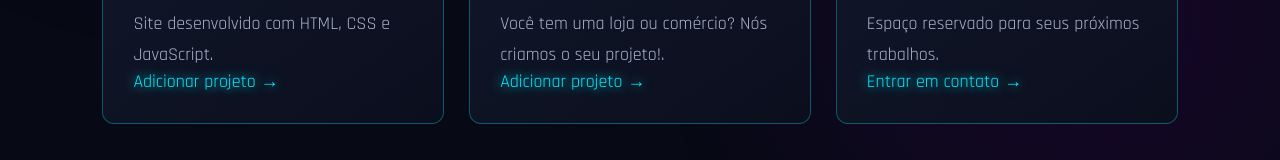
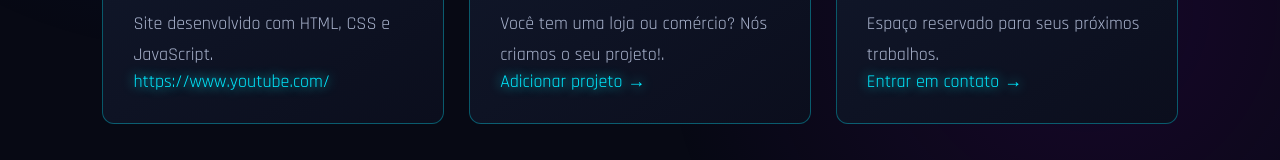
Before and after one commit to diassisleite1-source/site-teste-2027, a plain HTML site: page projetos.html in a window 1280 px wide. Shown: the part 550-710 px from the top of the page. Drawn offline with Linux system fonts and the light colour scheme.

Commit message:
Update projetos.html

```diff
--- a/projetos.html
+++ b/projetos.html
@@ -34,7 +34,7 @@
                 <div class="card-icon">🌐</div>
                 <h3>PROJETO WEB</h3>
                 <p>Site desenvolvido com HTML, CSS e JavaScript.</p>
-                <a href="#" class="neon">Adicionar projeto →</a>
+                <a href="#" class="neon">https://www.youtube.com/</a>
             </article>
 
             <article class="card reveal">
```
